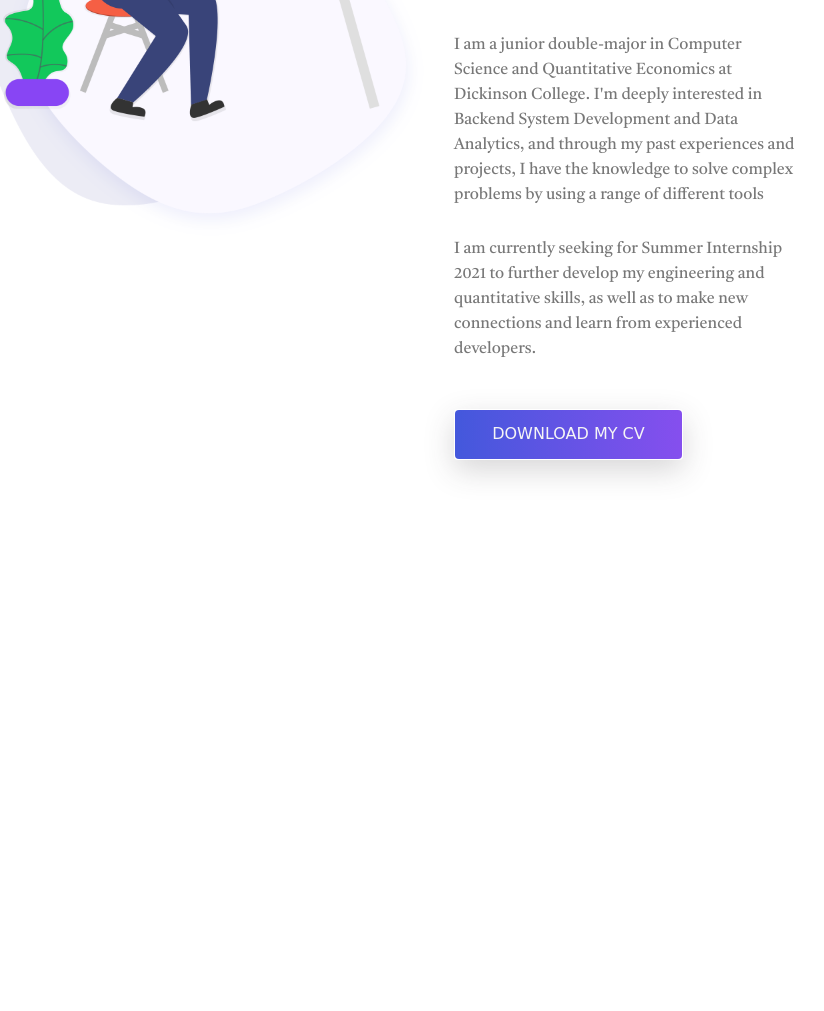
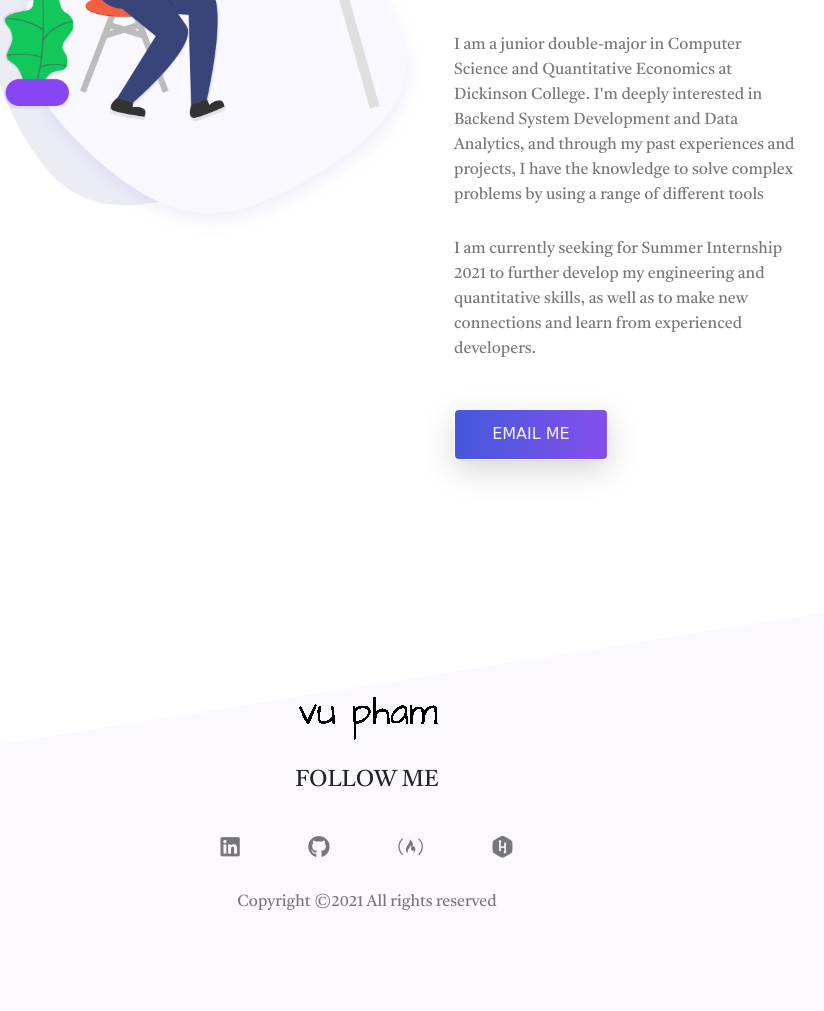
Before and after one commit to vupham04/vupham04.github.com, a plain HTML site: page index.html in a window 1280 px wide. Shown: the part 1061-2072 px from the top of the page, without its empty margins (273-1097 px from the left). Before the commit the page ends 1649 px from the top, so only its background shows below. Drawn offline with Linux system fonts and the light colour scheme; a web font is replaced by a local one.

Commit message:
Add footer

```diff
--- a/css/style.css
+++ b/css/style.css
@@ -100,3 +100,38 @@
 }
 
 /* End about area */
+
+/* Footer area */
+
+footer.footer-area{
+    padding: 5rem 0;
+    background: url(../img/footer-bg.png) no-repeat;
+}
+
+footer.footer-area .social h5{
+    font: normal 500 23px/30px var(--castoro);
+}
+
+footer.footer-area .social a > i{
+    font-size: 22px;
+    padding: 2rem;
+    color: var(--text-color);
+}
+
+footer.footer-area .social #linkedin:hover{
+    color: #2867B2;
+}
+
+footer.footer-area .social #github:hover{
+    color: #333;
+}
+
+footer.footer-area .social #freecodecamp:hover{
+    color: black;
+}
+
+footer.footer-area .social #hackerrank:hover{
+    color: green;
+}
+
+/* End footer area */
--- a/index.html
+++ b/index.html
@@ -76,8 +76,12 @@
 
                         <div class="side-buttons">
                             <div class="d-flex flex-row flex-wrap">
-                                <button type="button" class="btn button primary-button mr-4 text-uppercase">hire me</button>
-                                <button type="button" class="btn button secondary-button text-uppercase">get resumé</button>
+                                <button type="button" class="btn button primary-button mr-4 text-uppercase">hire
+                                    me</button>
+                                <a href="./files/Vu Pham - Resume.pdf" target="_blank">
+                                    <button type="button" class="btn button secondary-button text-uppercase">get
+                                        resumé</button>
+                                </a>
                             </div>
                         </div>
                     </div>
@@ -112,17 +116,18 @@
                         <div class="paragraph py-4 w-75">
                             <p class="para">
                                 I am a junior double-major in Computer Science and Quantitative Economics
-                                at Dickinson College. I'm deeply interested in Backend System Development and Data Analytics,
-                                and through my past experiences and projects, I have the knowledge to solve
-                                complex problems by using a range of different tools
+                                at Dickinson College. I'm deeply interested in Backend System Development and Data
+                                Analytics, and through my past experiences and projects, I have
+                                the knowledge to solve complex problems by using a range of different tools
                             </p>
                             <p class="para">
                                 I am currently seeking for Summer Internship 2021 to further develop my engineering
-                                and quantitative skills, as well as to make new connections and learn from experienced developers.
+                                and quantitative skills, as well as to make new connections and learn from experienced
+                                developers.
                             </p>
                         </div>
-                        <a href="./files/Vu Pham - Resume.pdf" target="_blank">
-                            <button type="button" class="btn button primary-button text-uppercase">Download My CV</button>
+                        <a href="mailto:vu.phamhoang00@gmail.com" target="_blank">
+                            <button type="button" class="btn button primary-button text-uppercase">Email Me</button>
                         </a>
                     </div>
 
@@ -135,6 +140,30 @@
     </main>
     <!-- ==== END MAIN AREA =====-->
 
+    <footer class="footer-area">
+        <div class="container">
+
+            <div class="site-logo text-center py-4">
+                <a href="#"><img src="./img/logo.png" alt="logo"></a>
+            </div>
+
+            <div class="social text-center">
+                <h5 class="text-uppercase">Follow me</h5>
+                <a href="https://linkedin.com/in/percypham/"><i id="linkedin" class="fab fa-linkedin"></i></a>
+                <a href="https://github.com/vupham04"><i id="github" class="fab fa-github"></i></a>
+                <a href="https://www.freecodecamp.org/percypham04"><i id="freecodecamp" class="fab fa-free-code-camp"></i></a>
+                <a href="https://www.hackerrank.com/percy_pham"><i id="hackerrank" class="fab fa-hackerrank"></i></a>
+            </div>
+
+            <div class="copyrights text-center">
+                <p class="para">
+                    Copyright ©2021 All rights reserved
+                </p>
+            </div>
+
+        </div>
+    </footer>
+
     <!-- jquery file -->
     <script src="./js/jquery.3.6.0.js"></script>
 
```
Also changed, not shown: img/footer-bg.png (added).
